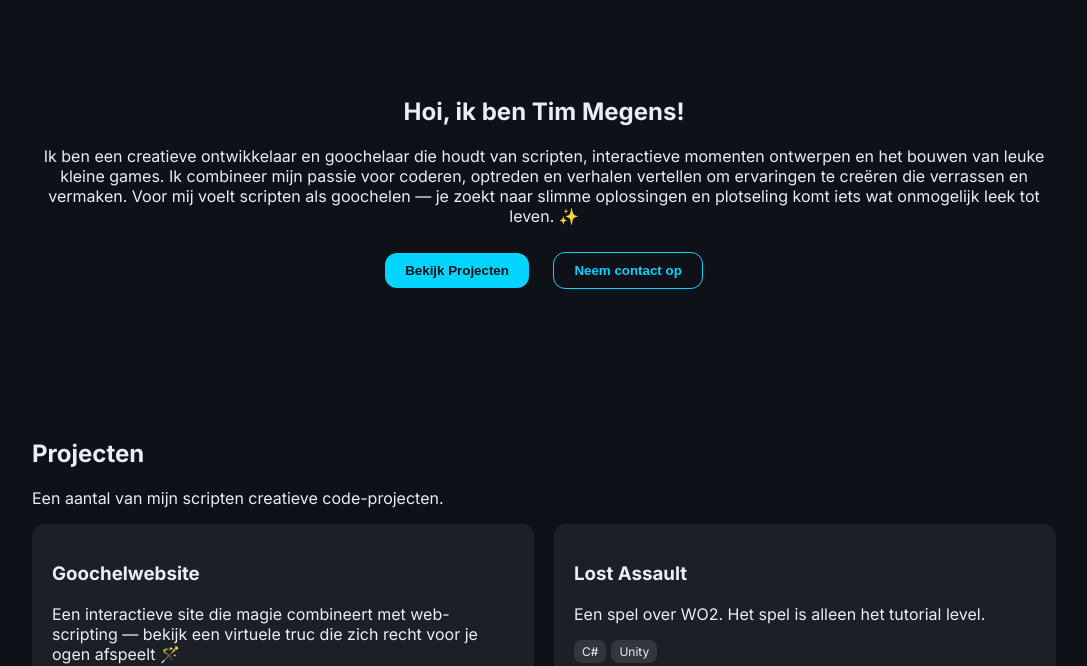
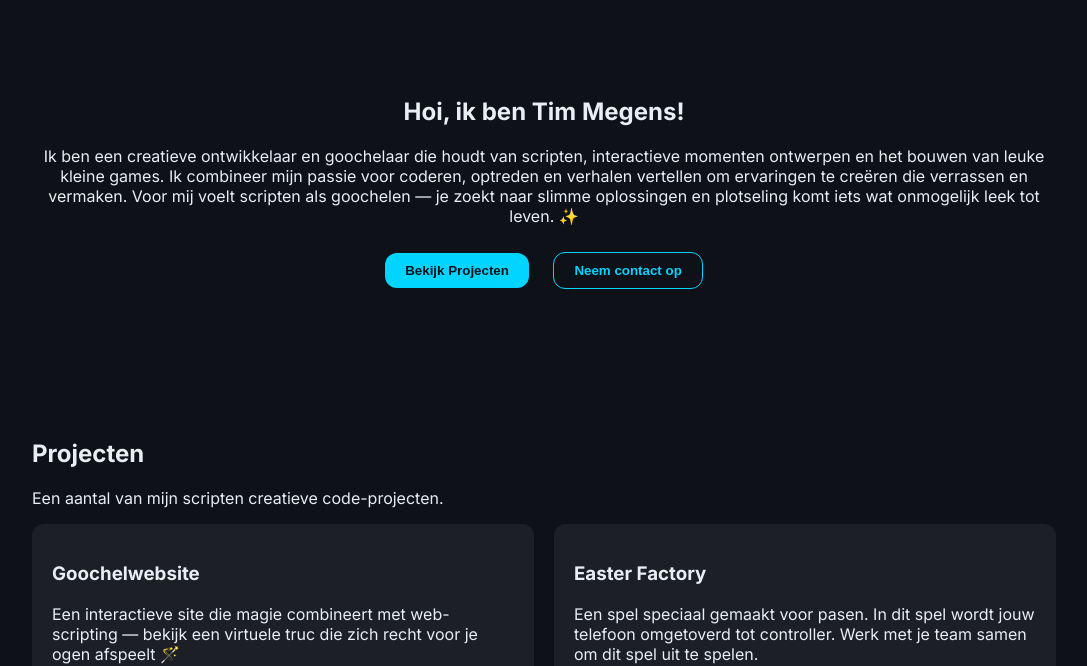
Before and after one commit to Tim20077/Tim20077.github.io, a plain HTML site: page index-nl.html in a window 1280 px wide. Shown: the part 161-827 px from the top of the page, without its empty margins (96-1183 px from the left). Drawn offline with Linux system fonts and the light colour scheme.

Commit message:
Tekst aangepast

```diff
--- a/index-nl.html
+++ b/index-nl.html
@@ -64,8 +64,8 @@
       </article>
 
       <article class="project">
-        <h3>Lost Assault</h3>
-        <p>Een spel over WO2. Het spel is alleen het tutorial level.</p>
+        <h3>Easter Factory</h3>
+        <p>Een spel speciaal gemaakt voor pasen. In dit spel wordt jouw telefoon omgetoverd tot controller. Werk met je team samen om dit spel uit te spelen.</p>
         <div class="tags"><span>C#</span><span>Unity</span></div>
         <button class="btn" data-url="LostAssaultNL.html">Bekijk afbeeldingen</button>
       </article>
```
